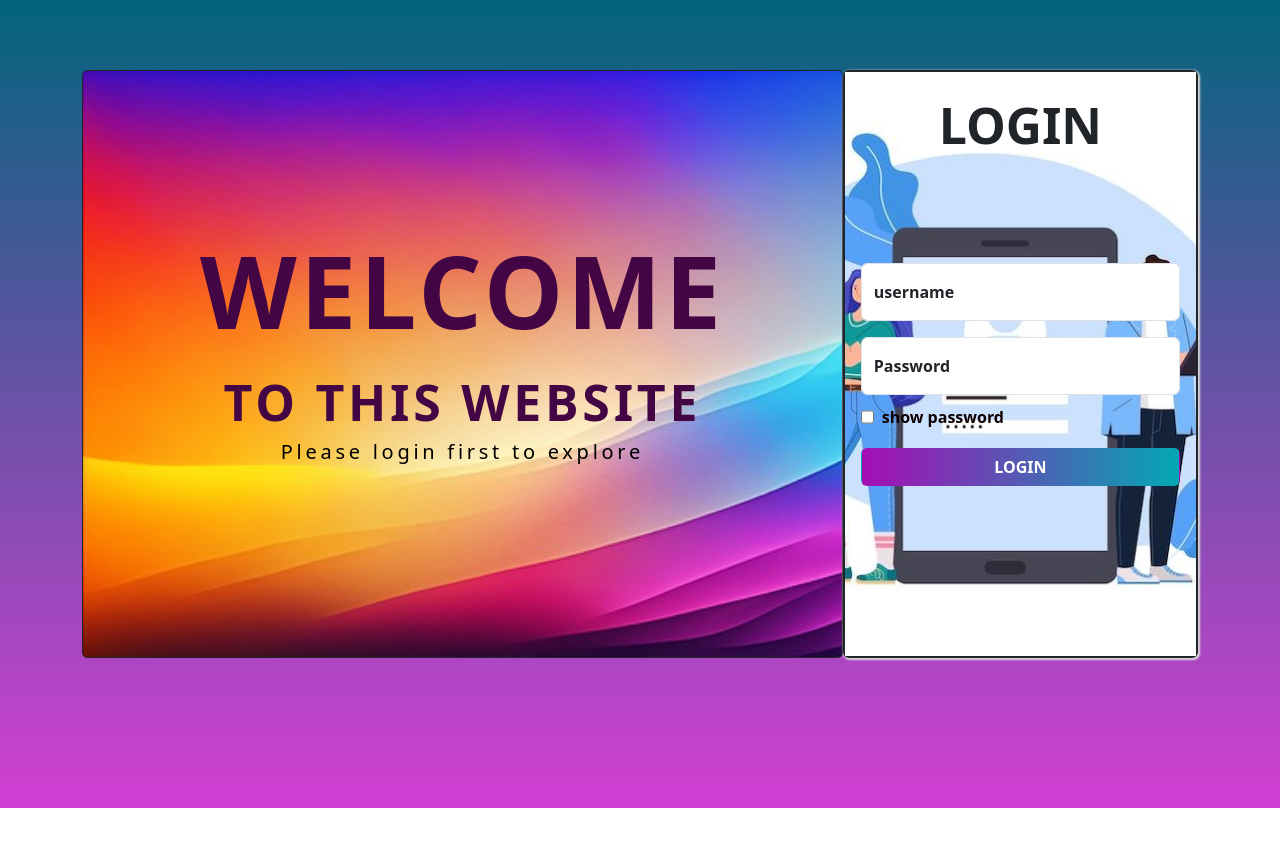
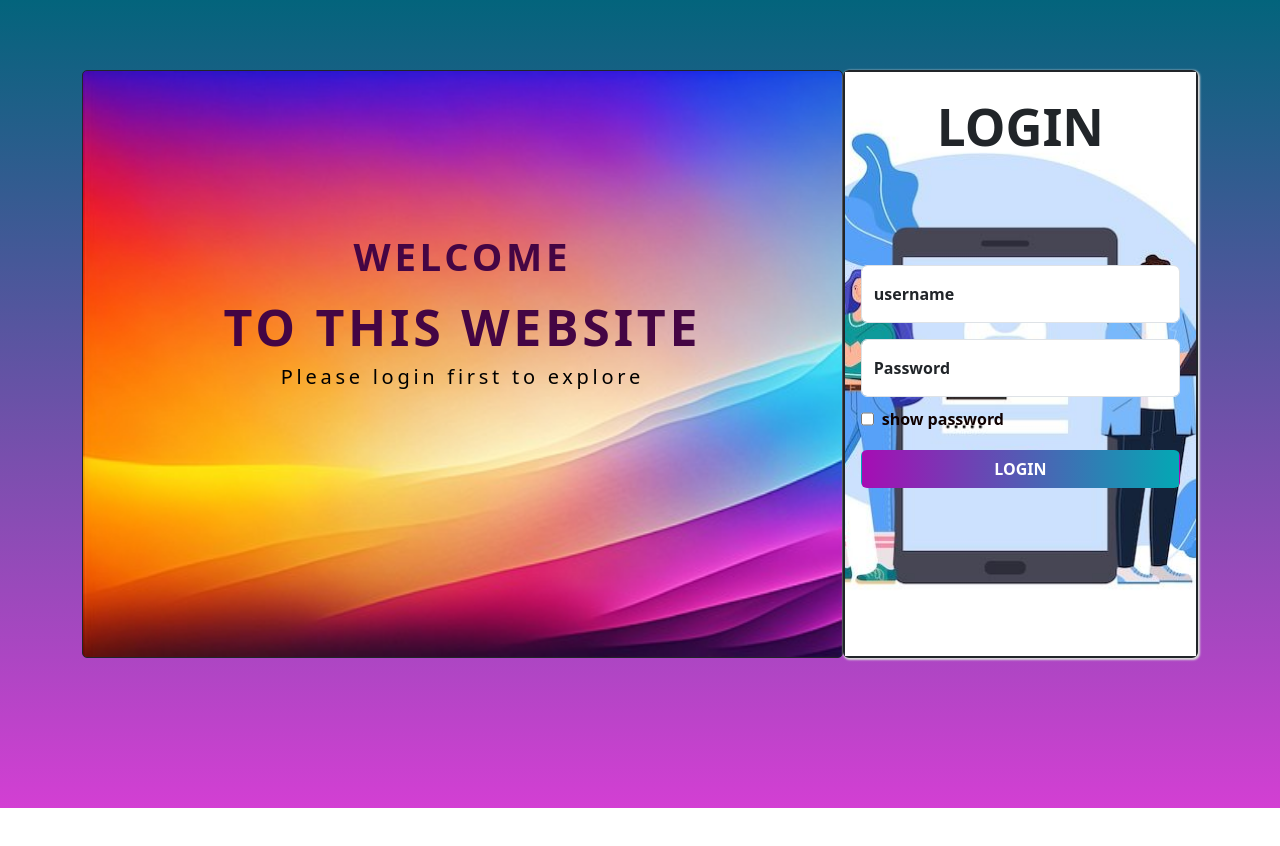
Before and after one commit to Shuash11/joash123, a plain HTML site: page index.html in a window 1280 px wide. Drawn offline with nearby package versions, Linux system fonts and the light colour scheme.

Commit message:
Update index.html

```diff
--- a/index.html
+++ b/index.html
@@ -44,7 +44,7 @@
             <div class="textex">
                 <div class="letters">
                     <center>
-                    <b><span style="font-size: 100px;" >WELCOME</span><br>   TO THIS WEBSITE </center> </b>
+                    <b><span style="font-size: 3vw;" >WELCOME</span><br>   TO THIS WEBSITE </center> </b>
                     <h2 class="please">Please login first to explore</h2>
 
                 </div>
@@ -54,7 +54,7 @@
                 class="card ">
 
                 <div class="crued card-body d-flex flex-column image ">
-                    <b style="font-size: 50px; text-align: center;" class="login2">LOGIN</b>
+                    <b style="font-size: 4vw; text-align: center;" class="login2">LOGIN</b>
                     <div class="inputs">
 
                         <div class="inputs1 form-floating mb-3">
```
